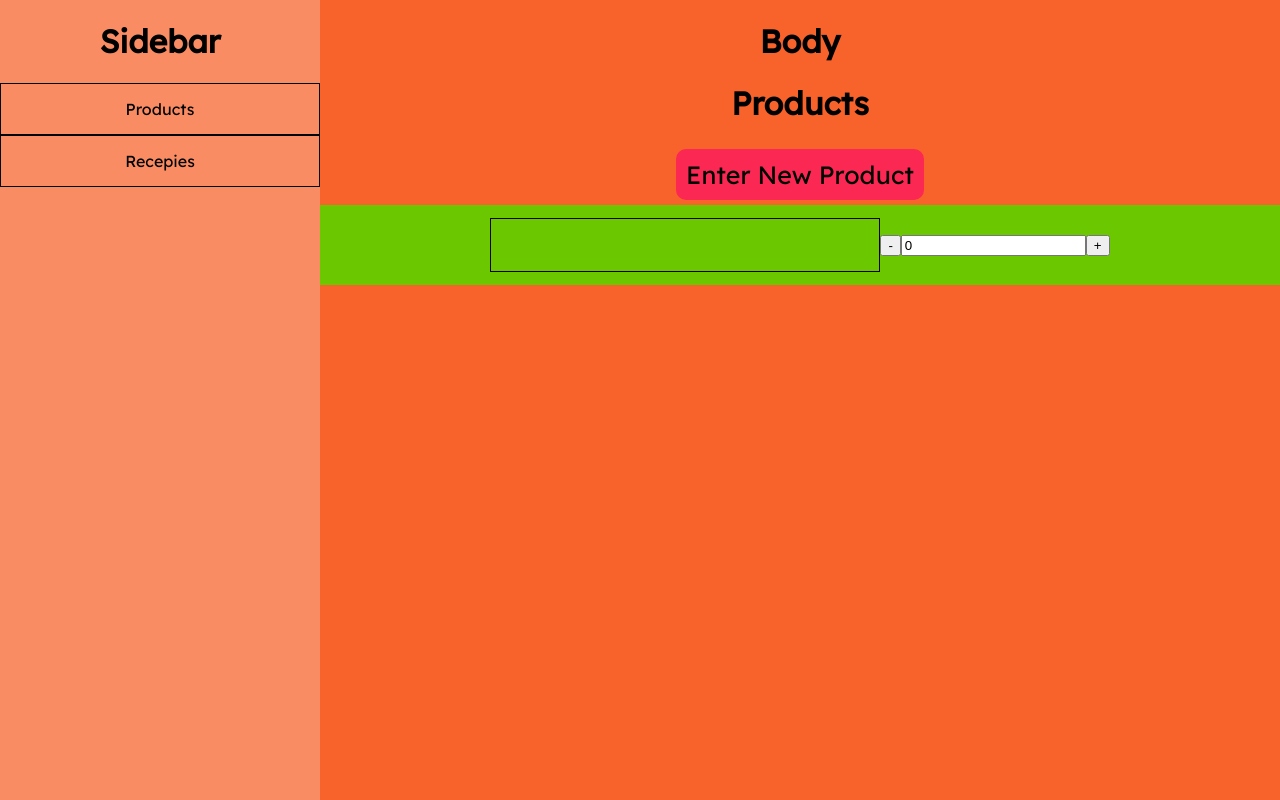
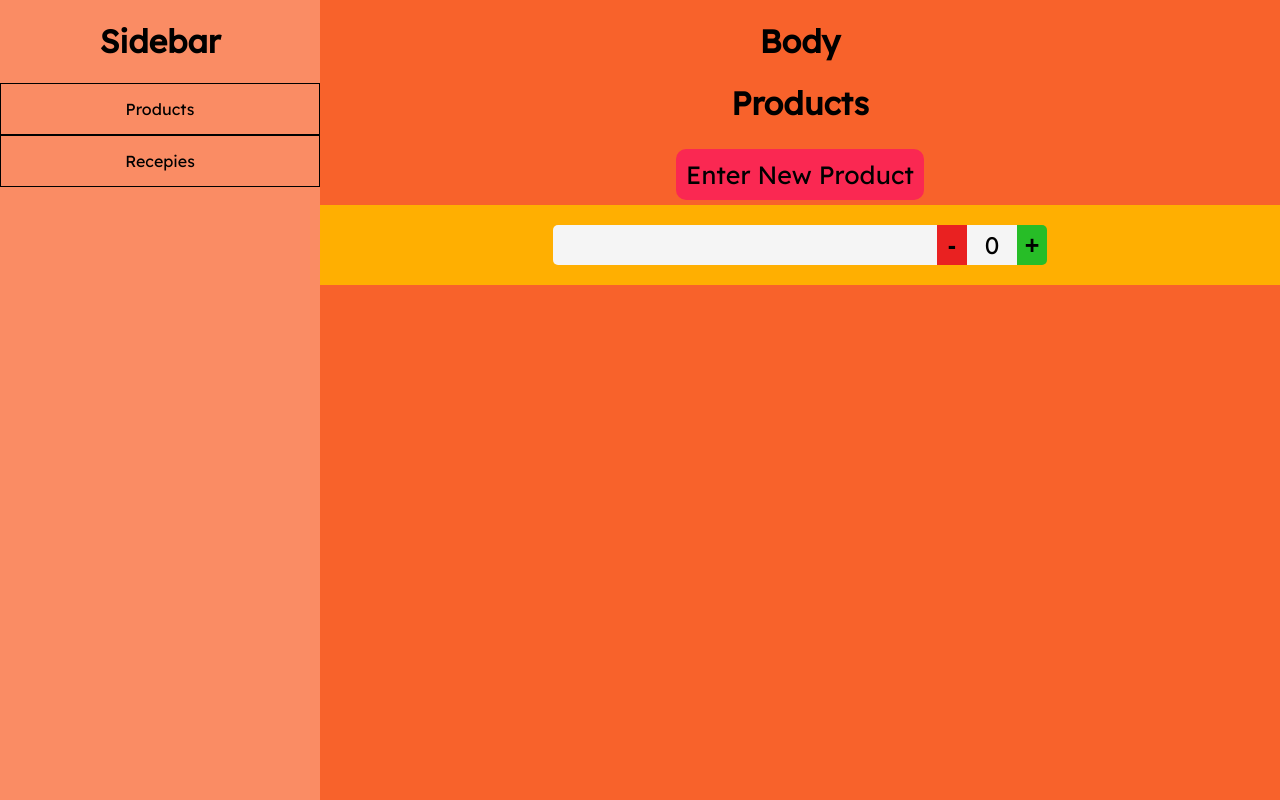
Before and after one commit to SaulReznik/WhatToCook, a React app: page /products in a window 1280 px wide. Both pictures are taken after a click on the button "Enter New Product". Built offline with nearby package versions, Linux system fonts and the light colour scheme.

Commit message:
done with styles of  the new item input

```diff
--- a/src/components/routes/Products.js
+++ b/src/components/routes/Products.js
@@ -5,7 +5,7 @@ export default class Products extends React.Component{
     constructor(props){
         super(props);
         this.state = {
-            addItem: {
+            newItem: {
                 name: "",
                 amount: 0
             },
@@ -15,10 +15,16 @@ export default class Products extends React.Component{
         }
 
         this.toggleInputs = this.toggleInputs.bind(this);
+        this.minus = this.minus.bind(this);
+        this.plus = this.plus.bind(this);
     }
 
-    addNewItem() {
+    minus() {
+        this.setState({ newItem: { ...this.state.newItem, amount: this.state.newItem.amount - 1}})
+    }
 
+    plus() {
+        this.setState({ newItem: { ...this.state.newItem, amount: this.state.newItem.amount + 1}})
     }
 
     toggleInputs() {
@@ -36,14 +42,22 @@ export default class Products extends React.Component{
             <div>
                 <h1>Products</h1>
                 <button onClick={this.toggleInputs} id="enter-new-product-button">Enter New Product</button>
+
                 <div id="add-product-container">
-                    <div className="inputs-container">
-                        <input onChange={this.addNewItem} value={this.state.addItem.name} className="new-product-inputs" type="text" />
-                        <div className="inputs-amount-container">
-                            <button className="subtraction-button">-</button>
-                            <input onChange={this.addNewItem} value={this.state.addItem.amount} className="amount-input" type="number" />
-                            <button className="addition-button">+</button>
-                        </div>
+                    <div id="inputs-container">
+                        <input
+                            onChange={(e) => { this.setState({ newItem: { ...this.state.newItem, name: e.target.value }})}}
+                            value={this.state.newItem.name}
+                            id="new-product-input"
+                            type="text"
+                        />
+                        <button onClick={this.minus} className="plus-minus-buttons" id="minus">-</button>
+                        <input
+                            onChange={(e) => { this.setState({ newItem: { ...this.state.newItem, amount: e.target.value } })}}
+                            value={this.state.newItem.amount}
+                            type="number"
+                        />
+                        <button onClick={this.plus} className="plus-minus-buttons" id="plus">+</button>
                     </div>
                 </div>
             </div>
--- a/src/styles/Products.css
+++ b/src/styles/Products.css
@@ -1,5 +1,12 @@
+@import url('https://fonts.googleapis.com/css?family=Lexend+Deca&display=swap');
+
 body {
     text-align: center;
+    font-family: 'Lexend Deca', sans-serif;
+}
+
+button:hover {
+    cursor: pointer;
 }
 
 #enter-new-product-button {
@@ -25,22 +32,58 @@ body {
     display: none;
 }
 
-.inputs-container {
+#inputs-container {
     width: 100%;
     height: 80px;
     display: flex;
     align-items: center;
     justify-content: center;
-    background-color: rgb(106, 199, 0);
+    background-color: rgb(255, 175, 1);
 }
 
-.new-product-inputs {
-    width: 40%;
-    height: 50px;
-    background: transparent;
-    border: 1px solid black;
+#inputs-container * {
+    height: 40px;
+    box-sizing: border-box;
 }
 
-.new-product-inputs::placeholder {
-    color: rgba(0, 0, 0, 0.600);
+#inputs-container input {
+    width: 40%;
+    background: whitesmoke;
+    border: none;
+    font-family: 'Lexend Deca', sans-serif;
 }
+
+#new-product-input {
+    padding: 5px;
+    border-radius: 5px 0 0 5px;
+    font-size: 1rem;
+}
+
+/*Following ~10 lines are remove the the arrows from the inputs with number type*/
+#inputs-container input[type='number'] {
+    -moz-appearance:textfield;
+    width: 50px;
+    text-align: center;
+    font-size: 1.5rem;
+}
+
+#inputs-container input::-webkit-outer-spin-button,
+#inputs-container input::-webkit-inner-spin-button {
+    -webkit-appearance: none;
+}
+
+.plus-minus-buttons {
+    width: 30px;
+    font-size: 25px;
+    font-weight: bold;
+    border: none;
+}
+
+#minus {
+    background-color: rgb(233, 33, 33);
+}
+
+#plus {
+    background-color: rgb(39, 189, 39);
+    border-radius: 0 5px 5px 0;
+}
```
